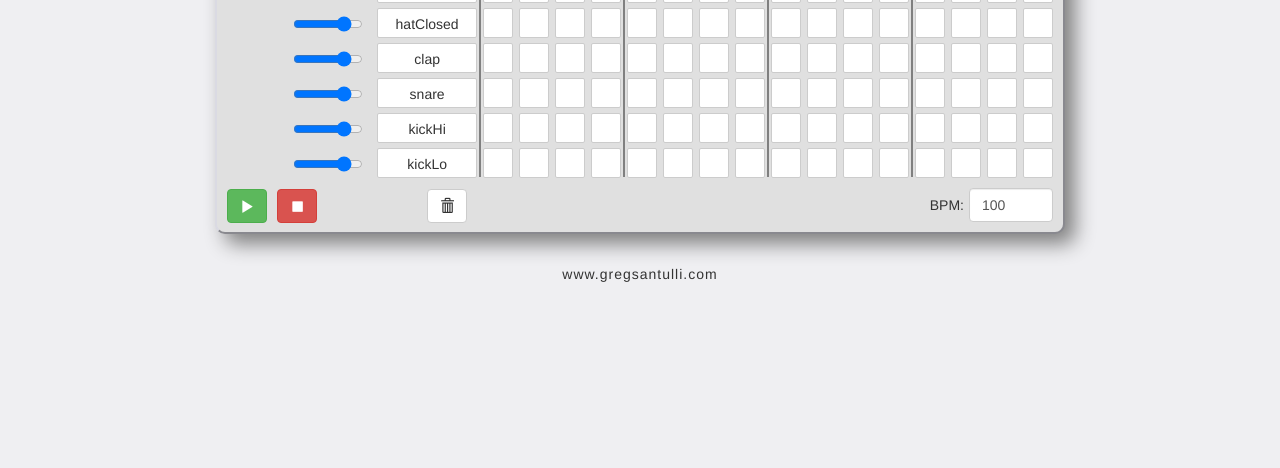
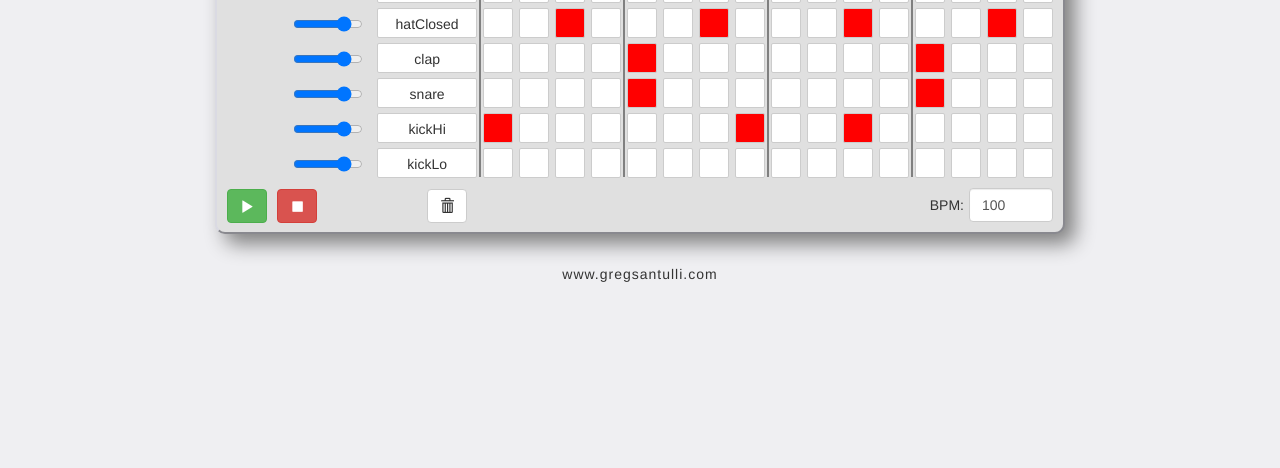
Before and after one commit to GregSantulli/drummerscript, a plain HTML site: page index.html in a window 1280 px wide. Shown: the part 332-800 px from the top of the page. Drawn offline with nearby package versions, Linux system fonts and the light colour scheme; no server answers.

Commit message:
added initial pattern function

```diff
--- a/drum_machine.css
+++ b/drum_machine.css
@@ -81,6 +81,10 @@ body{
 .control {
   text-align: center;
   margin-top: 10px;
+}
+
+.active{
+  background-color: red
 }
 
 
--- a/drum_machine.js
+++ b/drum_machine.js
@@ -2,15 +2,6 @@
 window.AudioContext = window.AudioContext || window.webkitAudioContext;
 
 var context = new AudioContext();
-
-// var compressor = context.createDynamicsCompressor();
-// compressor.threshold.value = -50;
-// compressor.knee.value = 40;
-// compressor.ratio.value = 12;
-// compressor.reduction.value = -20;
-// compressor.attack.value = 20;
-// compressor.release.value = 0.25;
-// compressor.connect(context.destination)
 
 var Audio = function(name, path){
   this.name = name
@@ -150,7 +141,6 @@ function stopButtonListener(){
 
 function trashButtonListener(){
   $('.trash').on('click', function(){
-    var txt;
     var prompt = confirm("Clear your current pattern?");
     if (prompt == true) {
       clearPads();
@@ -162,8 +152,8 @@ function clearPads(){
   for (audio in allSounds){
     allSounds[audio].pattern = {}
   }
-  $('div.pad').css('background-color', 'white').removeClass('active');
-  stop_sequence();
+  $('div.pad').stop().css('background-color', 'white').removeClass('active');
+      stop_sequence();
 }
 
 function padClickListener(){
@@ -173,9 +163,8 @@ function padClickListener(){
 
     if ($(this).hasClass('active')){
       $(this).removeClass('active')
-      $(this).css('background-color', '')
+      $(this).css('background-color', 'white')
       allSounds[sound].pattern[position] = false
-
     } else {
       $(this).addClass('active')
       $(this).css('background-color', 'red')
@@ -247,6 +236,29 @@ function buildPads(){
   }
 }
 
+function setInitialPattern(){
+  allSounds.clap.pattern = {5: true, 13: true}
+  $('div.clap.pad.5').addClass('active')
+  $('div.clap.pad.13').addClass('active')
+  allSounds.snare.pattern = {5: true, 13: true}
+  $('div.snare.pad.5').addClass('active')
+  $('div.snare.pad.13').addClass('active')
+  allSounds.hatClosed.pattern = {3: true, 7: true, 11: true, 15: true}
+  $('div.hatClosed.pad.3').addClass('active')
+  $('div.hatClosed.pad.7').addClass('active')
+  $('div.hatClosed.pad.11').addClass('active')
+  $('div.hatClosed.pad.15').addClass('active')
+  allSounds.kickHi.pattern = {1: true, 8: true, 11: true}
+  $('div.kickHi.pad.1').addClass('active')
+  $('div.kickHi.pad.8').addClass('active')
+  $('div.kickHi.pad.11').addClass('active')
+  allSounds.clav.pattern = {4: true, 12: true}
+  $('div.clav.pad.4').addClass('active')
+  $('div.clav.pad.12').addClass('active')
+  allSounds.tomLo.pattern = {16: true}
+  $('div.tomLo.pad.16').addClass('active')
+}
+
 function buildBoard(){
   buildStepNumbers();
   drawFourStepBars();
@@ -268,4 +280,5 @@ $(document).ready(function() {
   buildBoard();
   loadAllSounds();
   initializeControls();
+  setInitialPattern()
 });
```
